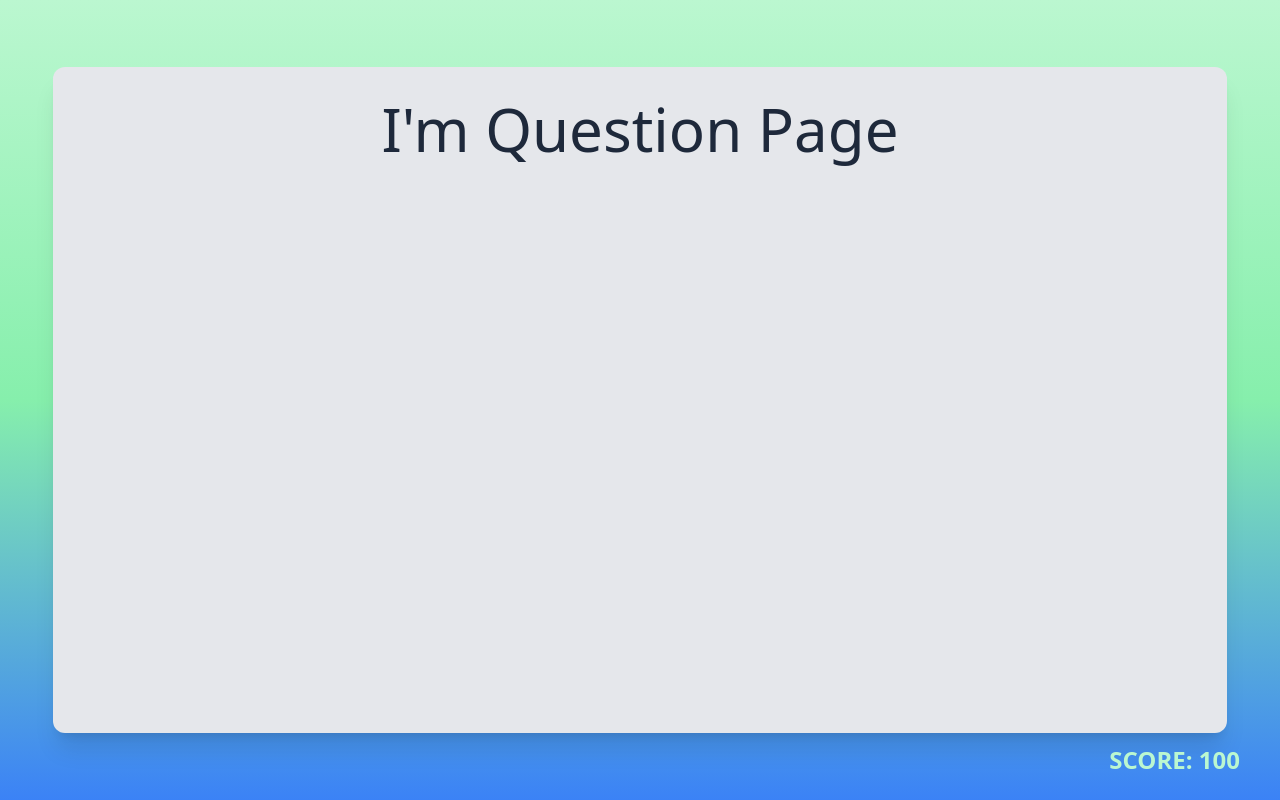
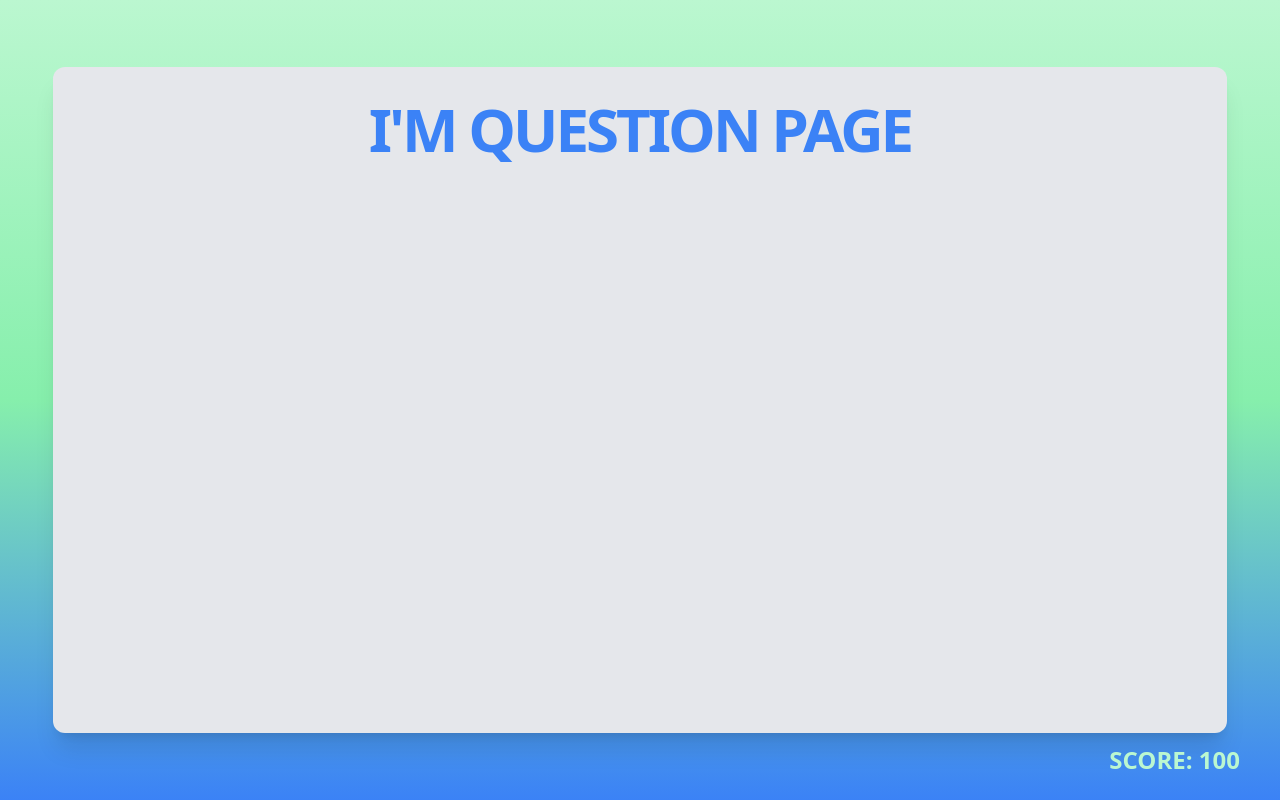
Before and after one commit to emendo42/vue-trivia, a Vue app: page /question/category/1 in a window 1280 px wide. Built offline with nearby package versions, Linux system fonts and the light colour scheme.

Commit message:
added base title

```diff
--- /dev/null
+++ b/src/components/BaseTitle.vue
@@ -0,0 +1,23 @@
+<template>
+  <div class="brand">
+    <slot name="logo" />
+    <h1 class="title">
+      <slot />
+    </h1>
+    <slot name="logo" />
+  </div>
+</template>
+
+<style lang="postcss" scoped>
+.brand {
+  @apply flex items-center justify-center gap-4;
+
+  & :slotted(img) {
+    @apply h-16 w-16;
+  }
+
+  & .title {
+    @apply text-6xl font-bold uppercase tracking-tighter text-blue-500;
+  }
+}
+</style>
--- a/src/components/MainLayout.vue
+++ b/src/components/MainLayout.vue
@@ -1,7 +1,6 @@
 <script setup>
 import MainScore from '@/components/MainScore.vue'
 </script>
-
 
 <template>
   <main>
--- a/src/views/HomePage.vue
+++ b/src/views/HomePage.vue
@@ -1,6 +1,7 @@
 <script setup>
 import { onMounted, ref } from 'vue'
 import useAPI from '@/composables/useAPI'
+import BaseTitle from '@/components/BaseTitle.vue'
 
 const api = useAPI()
 const categories = ref([])
@@ -11,11 +12,12 @@
 </script>
 
 <template>
-  <div class="brand">
-    <img class="logo" src="logo.svg" alt="logo" />
-    <h1 class="title">Super Hard Trivia</h1>
-    <img class="logo" src="logo.svg" alt="logo" />
-  </div>
+  <BaseTitle>
+    <template #logo>
+      <img src="/logo.svg" alt="logo" />
+    </template>
+    Super Hard Trivia
+  </BaseTitle>
   <div class="categories">
     <RouterLink
       v-for="category in categories"
@@ -29,18 +31,6 @@
 </template>
 
 <style lang="postcss" scoped>
-.brand {
-  @apply flex items-center justify-center gap-4;
-
-  & .logo {
-    @apply h-16 w-16;
-  }
-
-  & .title {
-    @apply text-6xl font-bold uppercase tracking-tighter text-blue-500;
-  }
-}
-
 .categories {
   @apply grid flex-grow grid-cols-4 gap-12;
 
@@ -52,5 +42,4 @@
     }
   }
 }
-
 </style>
--- a/src/views/QuestionPage.vue
+++ b/src/views/QuestionPage.vue
@@ -1,3 +1,7 @@
+<script setup>
+import BaseTitle from '@/components/BaseTitle.vue'
+</script>
+
 <template>
-    <h1 class="text-6xl font-thin text-slate-800">I'm Question Page</h1>
+  <BaseTitle> I'm Question Page </BaseTitle>
 </template>
```
